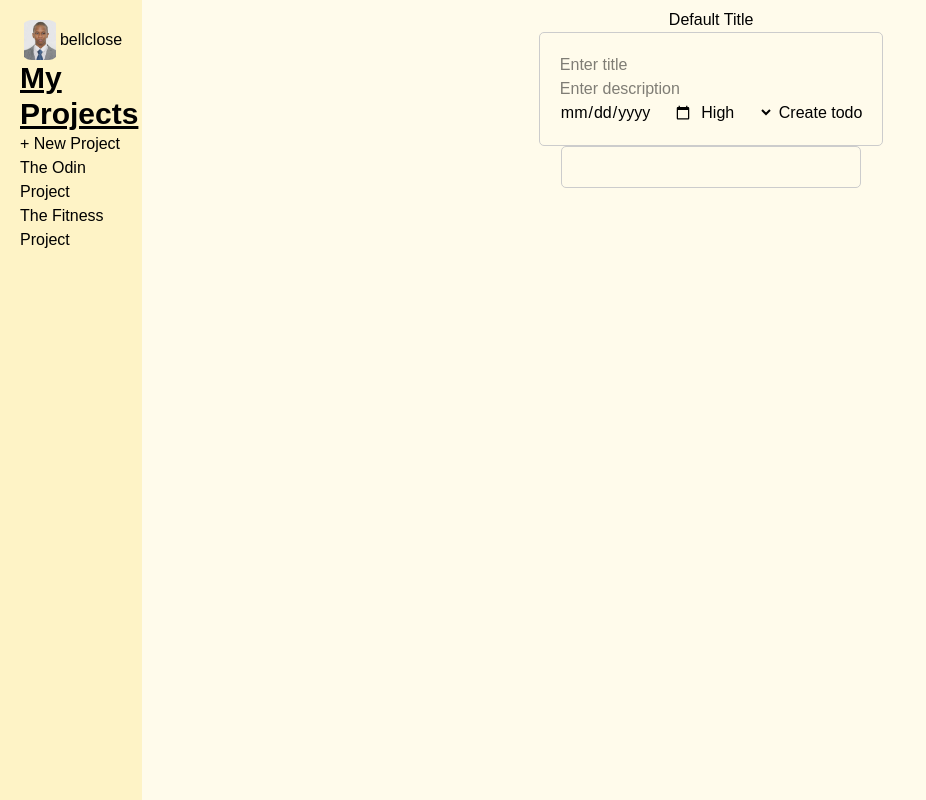
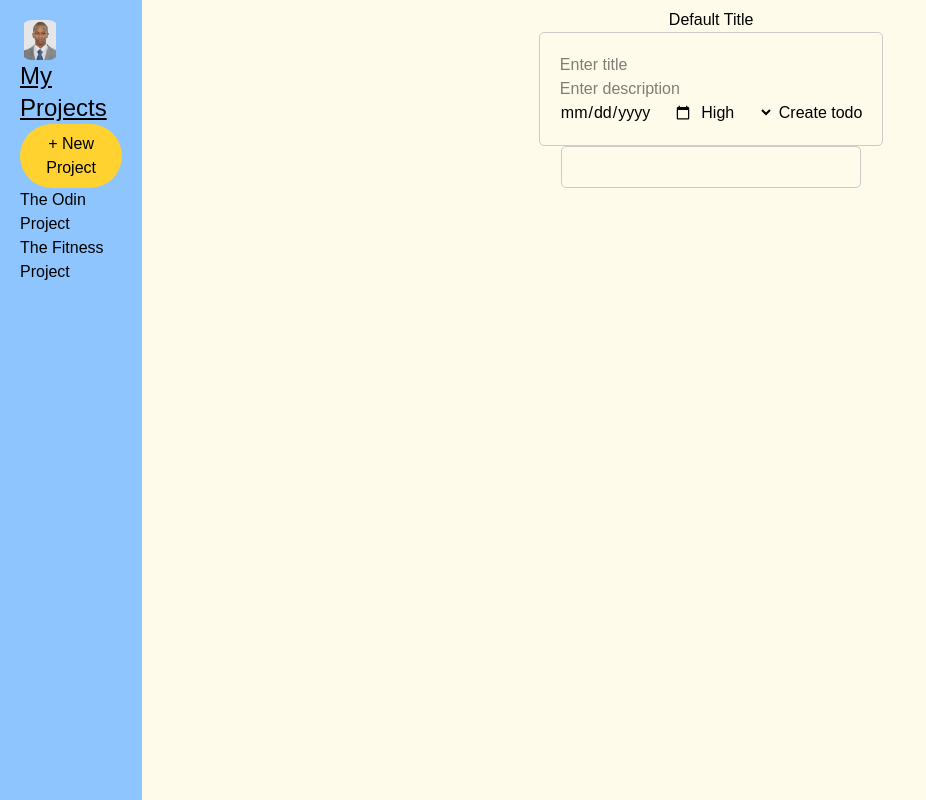
Before and after one commit to SK-2022/Ganbaristo, a website built with webpack: page src/templates/template.html in a window 1280 px wide. Shown: the whole page, without its empty margins (0-926 px from the left). Built offline with nearby package versions, Linux system fonts and the light colour scheme.

Commit message:
feat: add new design assets and update template styles for improved UI

```diff
--- a/src/templates/template.html
+++ b/src/templates/template.html
@@ -13,7 +13,7 @@
 
   <body class="content">
     <!-- SIDE BAR -->
-    <section class="side-bar flex flex-col p-5 bg-amber-100 w-1/9">
+    <section class="side-bar flex flex-col p-5 bg-blue-300 w-1/9">
       <div class="profile-picture-parent-container flex">
         <div>
           <img
@@ -22,16 +22,14 @@
             alt="your profile picture"
           />
         </div>
-        <button class="notification-bell">bell</button>
-        <button class="side-bar-button">close</button>
       </div>
       <ul class="side-bar-list-item-container">
         <!-- ADD SVGs to this later -->
       </ul>
       <div class="projects-list-container">
         <div class="my-projects-header">
-          <p class="text-3xl font-bold underline">My Projects</p>
-          <span><button class="add-project-button text">+ New Project</button></span>
+          <p class="text-2xl underline">My Projects</p>
+          <span><button class="add-project-button text rounded-full bg-amber-300 p-2">+ New Project</button></span>
         </div>
         <ul class="project-list">
           <!-- PROJECTS WILL GO HERE WHEN RENDERED -->
```
Also changed, not shown: src/assets/images/FigmaDesign.png (added), src/assets/images/todoistDesign.png (deleted), src/styles/output.css.
